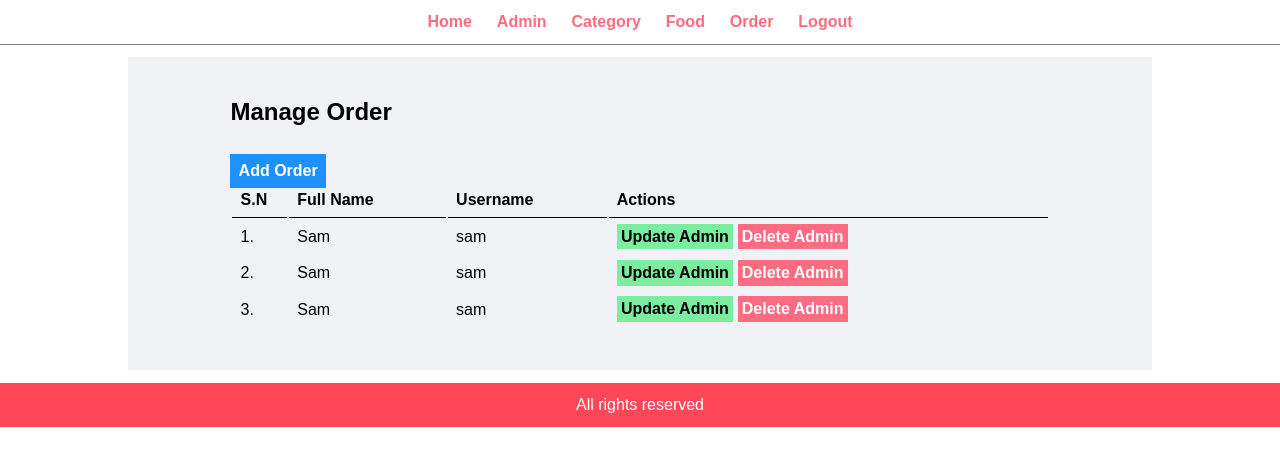
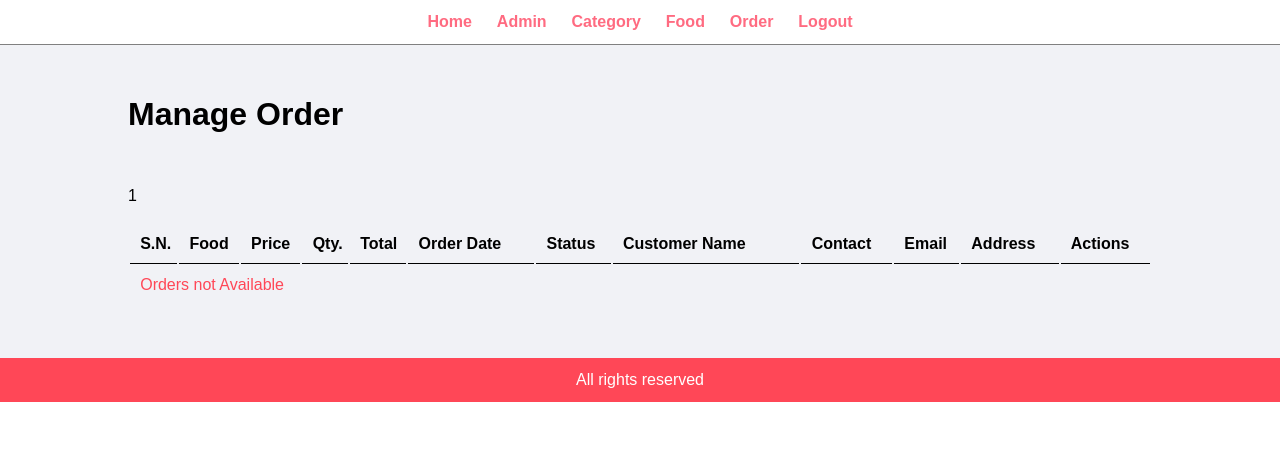
Before and after one commit to yuzminay/php-food-order-system, a PHP site: page /food-order/admin/manage-order.php in a window 1280 px wide. Shown: the top 466 px of the page. Run offline with PHP 8.4, Linux system fonts and the light colour scheme; the visitor is signed in with stand-in values (Sample User, id 1); data that the repository does not hold is empty.

Commit message:
admin/ orders - manage, update

```diff
--- a/admin/manage-order.php
+++ b/admin/manage-order.php
@@ -1,52 +1,109 @@
-<?php
-include('partials/menu.php');
-?>
-<section class="menu content">
-  <div class="wrapper">
+<?php include('partials/menu.php'); ?>
+
 <div class="main-content">
   <div class="wrapper">
     <h1>Manage Order</h1>
+
+    <br /><br /><br />
+
+    <?php
+    if (isset($_SESSION['update'])) {
+      echo $_SESSION['update'];
+      unset($_SESSION['update']);
+    }
+    ?>
     <br><br>
-        <a href="" class="btn-primary">Add Order</a>
+
     <table class="tbl-full">
       <tr>
-            <th>S.N</th>
-            <th>Full Name</th>
-            <th>Username</th>
+        <th>S.N.</th>
+        <th>Food</th>
+        <th>Price</th>
+        <th>Qty.</th>
+        <th>Total</th>
+        <th>Order Date</th>
+        <th>Status</th>
+        <th>Customer Name</th>
+        <th>Contact</th>
+        <th>Email</th>
+        <th>Address</th>
         <th>Actions</th>
       </tr>
+
+      <?php
+      //Get all the orders from database
+      $sql = "SELECT * FROM orders ORDER BY id DESC"; // DIsplay the Latest Order at First
+      //Execute Query
+      $res = mysqli_query($conn, $sql);
+      //Count the Rows
+      $count = mysqli_num_rows($res);
+
+      $sn = 1; //Create a Serial Number and set its initail value as 1
+
+      if ($count > 0) {
+        //Order Available
+        while ($row = mysqli_fetch_assoc($res)) {
+          //Get all the order details
+          $id = $row['id'];
+          $food = $row['food'];
+          $price = $row['price'];
+          $qty = $row['qty'];
+          $total = $row['total'];
+          $order_date = $row['order_date'];
+          $status = $row['status'];
+          $customer_name = $row['customer_name'];
+          $customer_contact = $row['customer_contact'];
+          $customer_email = $row['customer_email'];
+          $customer_address = $row['customer_address'];
+
+      ?>
+
           <tr>
-            <td>1.</td>
-            <td>Sam</td>
-            <td>sam</td>
+            <td><?php echo $sn++; ?>. </td>
+            <td><?php echo $food; ?></td>
+            <td><?php echo $price; ?></td>
+            <td><?php echo $qty; ?></td>
+            <td><?php echo $total; ?></td>
+            <td><?php echo $order_date; ?></td>
+
             <td>
-              <a href="" class="btn-secondary">Update Admin</a>
-              <a href="" class="btn-danger">Delete Admin</a>
+              <?php
+              // Ordered, On Delivery, Delivered, Cancelled
+
+              if ($status == "Ordered") {
+                echo "<label>$status</label>";
+              } elseif ($status == "On Delivery") {
+                echo "<label style='color: orange;'>$status</label>";
+              } elseif ($status == "Delivered") {
+                echo "<label style='color: green;'>$status</label>";
+              } elseif ($status == "Cancelled") {
+                echo "<label style='color: red;'>$status</label>";
+              }
+              ?>
+            </td>
+
+            <td><?php echo $customer_name; ?></td>
+            <td><?php echo $customer_contact; ?></td>
+            <td><?php echo $customer_email; ?></td>
+            <td><?php echo $customer_address; ?></td>
+            <td>
+              <a href="<?php echo SITEURL; ?>admin/update-order.php?id=<?php echo $id; ?>" class="btn-secondary">Update Order</a>
             </td>
           </tr>
-          <tr>
-            <td>2.</td>
-            <td>Sam</td>
-            <td>sam</td>
-            <td>
-              <a href="" class="btn-secondary">Update Admin</a>
-              <a href="" class="btn-danger">Delete Admin</a>
-            </td>
-          </tr>
-          <tr>
-            <td>3.</td>
-            <td>Sam</td>
-            <td>sam</td>
-            <td>
-              <a href="" class="btn-secondary">Update Admin</a>
-              <a href="" class="btn-danger">Delete Admin</a>
-            </td>
-          </tr>
+
+      <?php
+
+        }
+      } else {
+        //Order not Available
+        echo "<tr><td colspan='12' class='error'>Orders not Available</td></tr>";
+      }
+      ?>
+
+
     </table>
   </div>
+
 </div>
-  </div>
-</section>
-<?php
-include('partials/footer.php');
-?>
+
+<?php include('partials/footer.php'); ?>
```
Also changed, not shown: admin/update-order.php (+182 -0 lines). Lines whose indentation alone changed are shown as unchanged.
